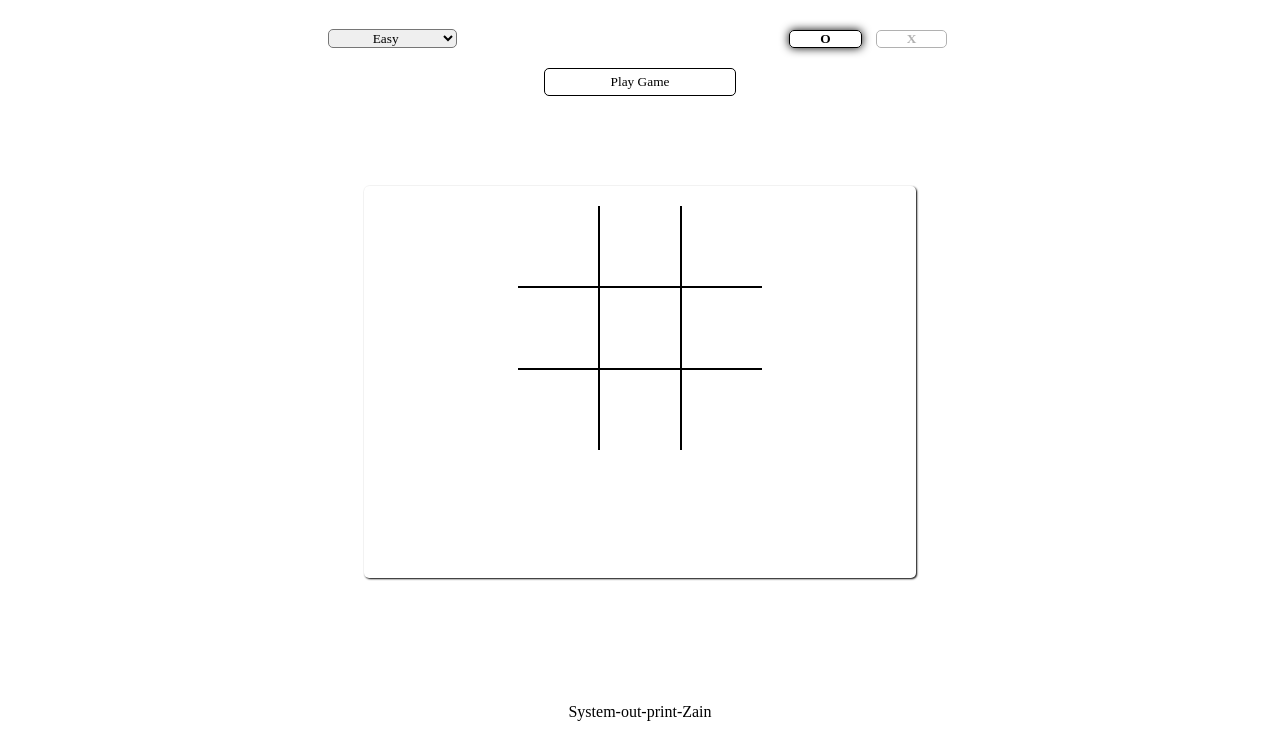
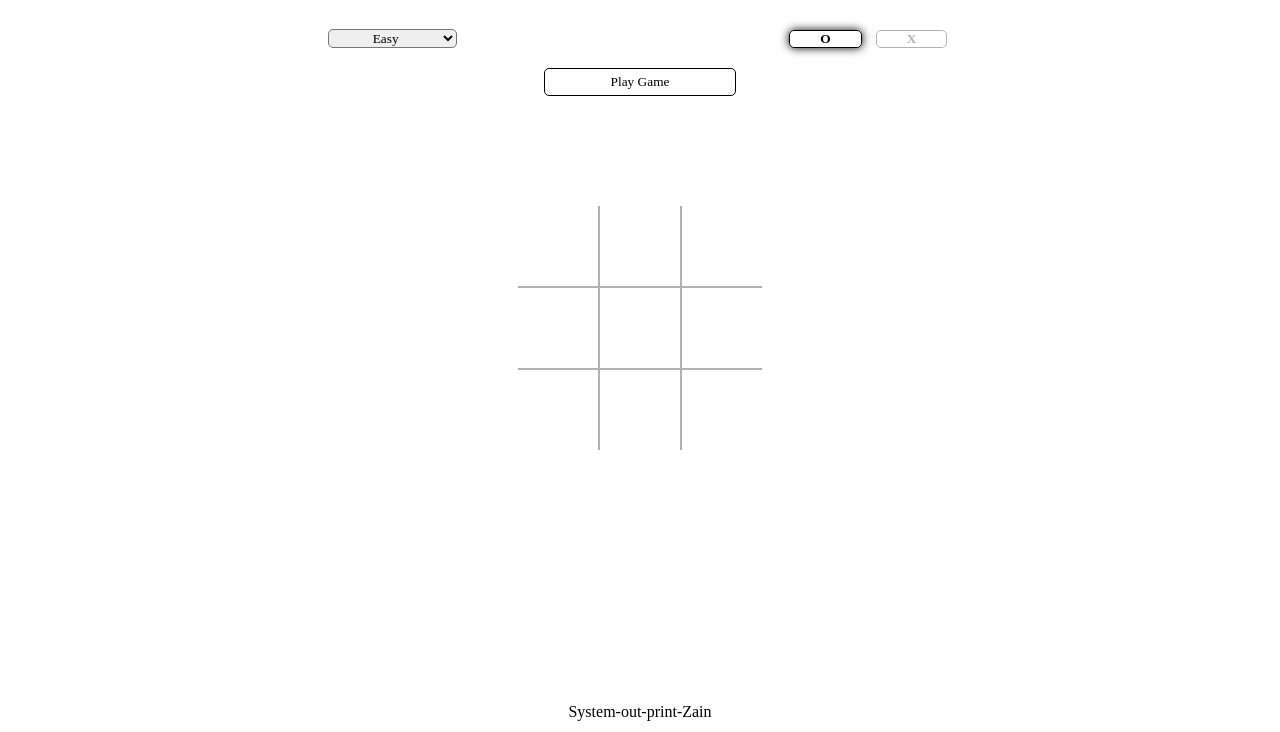
Before and after one commit to System-out-print-Zain/Tic-Tac-Toe, a plain HTML site: page index.html in a window 1280 px wide. Shown: the part 68-800 px from the top of the page. Drawn offline with Linux system fonts and the light colour scheme.

Commit message:
Forgot to make gameboard unactive

```diff
--- a/index.html
+++ b/index.html
@@ -24,7 +24,7 @@
             </div>
             <input type="submit" value="Play Game" id="play-btn">
         </form>
-        <div class="container active">
+        <div class="container">
             <div class="board">
                 <div class="top-sqrs">
                     <div class="square _0"></div>
```
